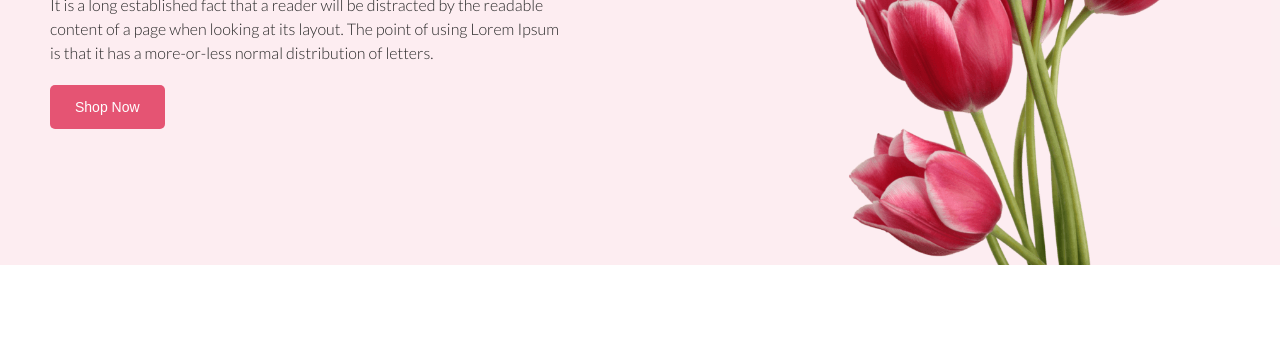
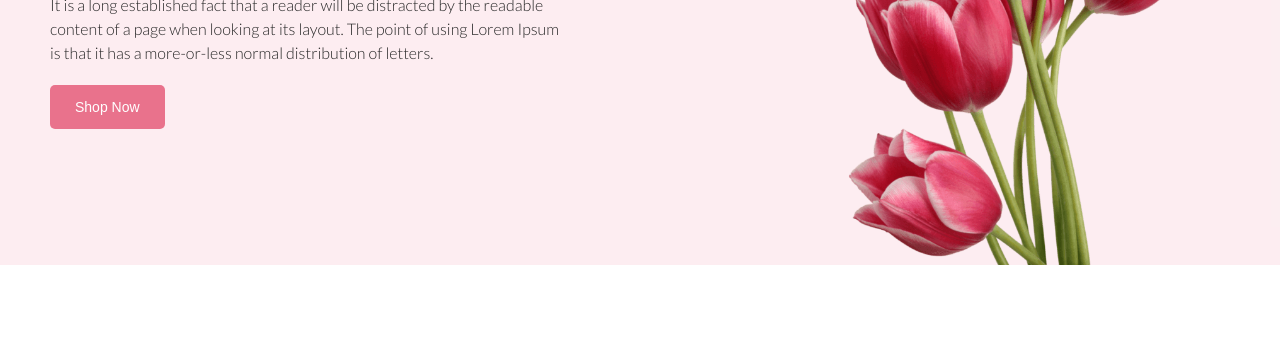
Before and after one commit to shahin569/first-assignment-flower-, a plain HTML site: page index.html in a window 1280 px wide. In both pictures the pointer is over the button "Shop Now". Shown: the part 282-621 px from the top of the page. Drawn offline with Linux system fonts and the light colour scheme.

Commit message:
css edited

```diff
--- a/style.css
+++ b/style.css
@@ -68,6 +68,12 @@ body{
     color: white;
     font-size: 14px;
     line-height: 1em;
+    transition: 0.2s ease-in;
+}
+
+.btn:hover{
+    background-color: #e55473cc;
+
 }
 
 
```
